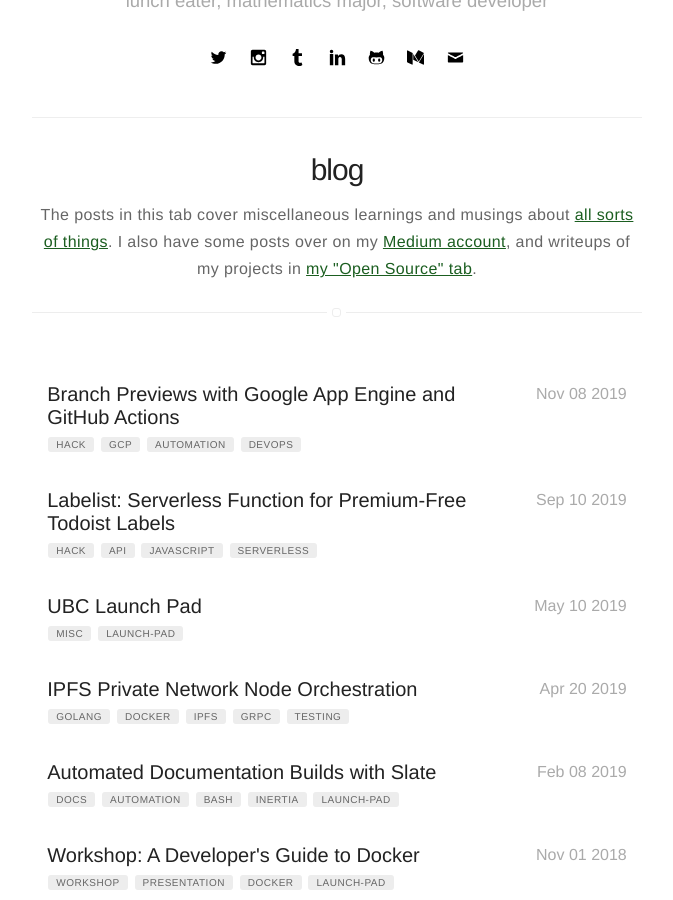
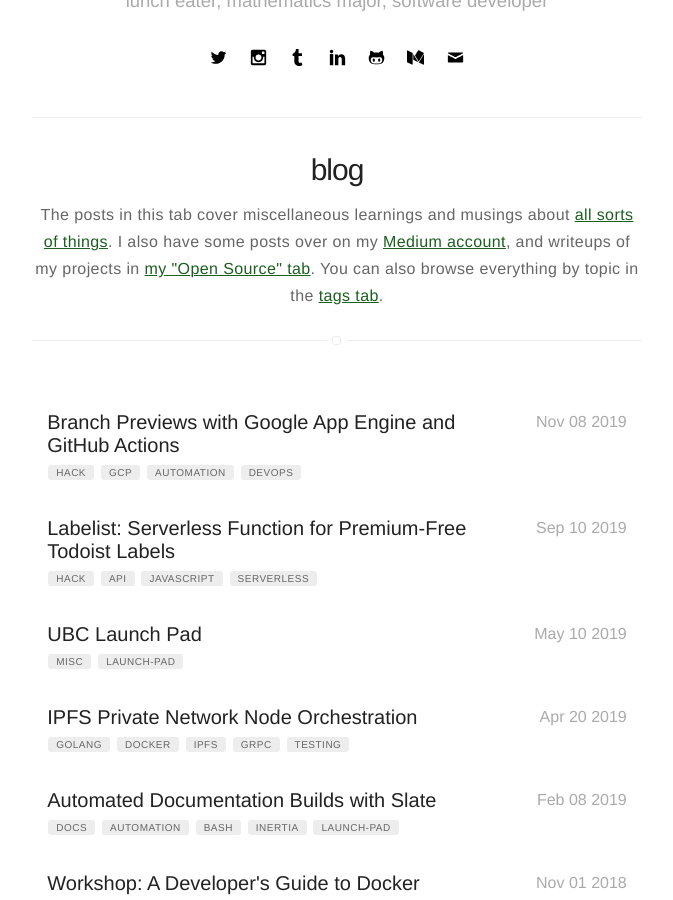
Before and after one commit to bobheadxi/bobheadxi.github.io, a Jekyll site: the page built from blog/index.html, in a window 1280 px wide and 900 px high, scrolled down 347 px. Shown: the whole window, without its empty margins (303-976 px from the left). Built offline with Jekyll 4.4.1, drawn with Linux system fonts in a browser that asks for light colours; nearby versions of some CDN libraries.

Commit message:
link to tags tab

```diff
--- a/blog/index.html
+++ b/blog/index.html
@@ -14,7 +14,9 @@
 	posts over on my
 	<a href="https://medium.com/@bobheadxi" target="_blank">Medium account</a>,
 	and writeups of my projects in
-	<a href="/open-source/" target="_blank">my "Open Source" tab</a>.
+	<a href="/open-source/" target="_blank">my "Open Source" tab</a>. You can also
+	browse everything by topic in the
+	<a href="/tags/" target="_blank">tags tab</a>.
 </p>
 
 <section class="list">
```
